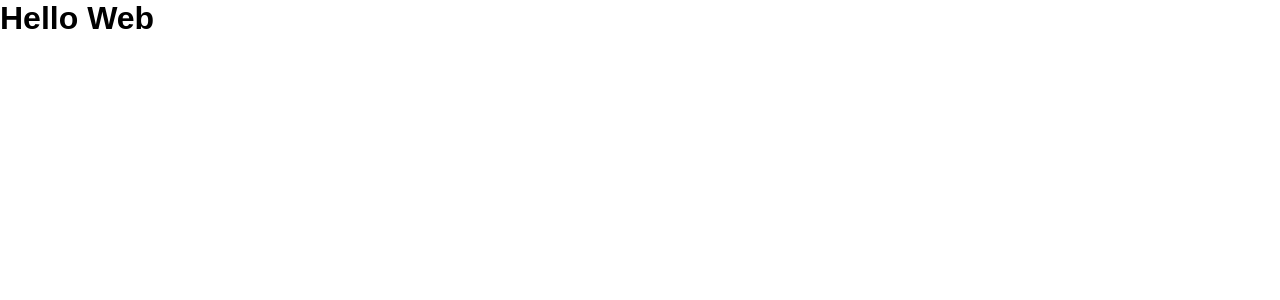
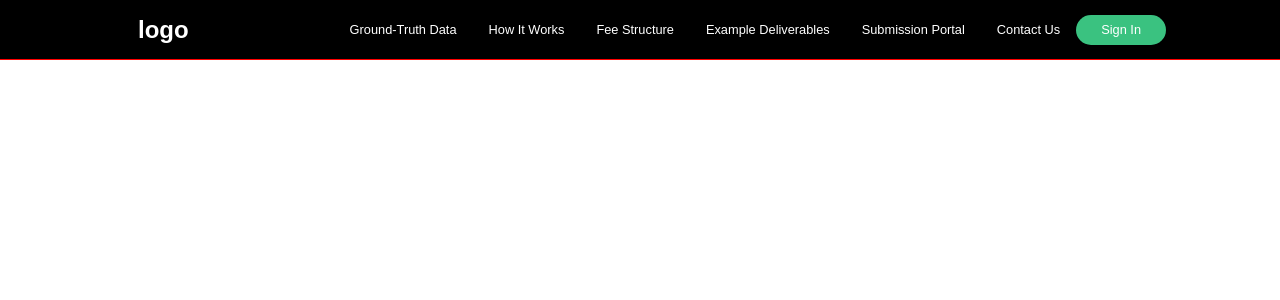
Before and after one commit to sheraz-khan-5/clone, a React (Create React App) app: page / in a window 1280 px wide. Shown: the top 300 px of the page. Built offline with nearby package versions, Linux system fonts and the light colour scheme; the HTML template or start-up script is replaced by a standard one.

Commit message:
Commit#2

```diff
--- a/package.json
+++ b/package.json
@@ -8,7 +8,12 @@
     "@testing-library/user-event": "^12.8.3",
     "react": "^17.0.1",
     "react-dom": "^17.0.1",
+    "react-icons": "^4.2.0",
+    "react-router-dom": "^5.2.0",
     "react-scripts": "4.0.3",
+    "react-scroll": "^1.8.2",
+    "styled-component": "^2.8.0",
+    "styled-components": "^5.2.1",
     "web-vitals": "^1.1.1"
   },
   "scripts": {
--- a/src/App.js
+++ b/src/App.js
@@ -1,10 +1,12 @@
 import React from 'react'
 import './App.css'
+import Navbar from './components/navbar'
+import {BrowserRouter as Router} from 'react-router-dom'
 function App() {
     return (
-        <div>
-            <h1>Hello Web</h1>
-        </div>
+        <Router>
+            <Navbar />
+        </Router>
     )
 }
 
--- /dev/null
+++ b/src/components/navbar/NavbarElements.js
@@ -0,0 +1,106 @@
+import styled from 'styled-components'
+import {Link as LinkR} from 'react-router-dom'
+import {Link as LinkS} from 'react-scroll'
+
+export const Nav =styled.nav`
+background-color:black;
+height:60px;
+/* margin-top:-80px; */
+display:flex;
+justify-content:center;
+align-items:center;
+font-size:0.8rem;
+position:sticky;
+top:0;
+/* opacity:0.1; */
+border-bottom:solid red 0.8px;
+
+@media screen and (max-width:960px){
+transition:0.8s all ease;
+}
+`
+export const NavbarContainer=styled.div`
+display:flex;
+justify-content:space-between;
+align-items:center;
+height:60px;
+z-index:1;
+width:100%;
+padding:0 24px;
+max-width:1100px;
+`
+export const NavLogo=styled(LinkR)`
+color:#fff;
+display:flex;
+justify-self:flex-end;
+cursor: pointer;
+font-size:1.5rem;
+margin-left:24px;
+font-weight:bold;
+text-decoration:none;
+`
+export const MobileBar=styled.div`
+display:none;
+
+@media screen and (max-width:1124px){
+    display:block;
+    color:#fff;
+    position:absolute;
+    right:0;
+    top:0;
+    font-size:1.25rem;
+    cursor: pointer;
+    transform:translate(-100%,60%)
+}
+
+`
+export const NavMenu=styled.ul`
+display:flex;
+align-items:center;
+list-style:none;
+text-align:center;
+
+@media screen and (max-width:1124px){
+    display:none;
+
+}
+`
+export const NavItem = styled.li`
+height:60px;
+`
+
+export const NavLinkS = styled(LinkS)`
+color:#fff;
+display:flex;
+align-items:center;
+padding:0 1rem;
+text-decoration:none;
+height:100%;
+cursor:pointer;
+font-weight: 100;
+letter-spacing: 1;
+
+&.active{
+    color:#3ac280;
+}
+&:hover{
+ color:#3ac280 ;
+}
+`
+
+export const NavBtnLinkS =styled(LinkS)`
+
+background: #3ac280 0 0 no-repeat padding-box;
+color:#fff;
+    border-color: #3ac280;
+    border-radius: 20px;
+    height: 30px;
+    padding: 7px 25px;
+    letter-spacing: 0;
+    font-size: 0.8rem;
+    line-height: 16px;
+    white-space: nowrap;
+    min-width: 20px;
+    cursor:pointer;
+
+`
--- /dev/null
+++ b/src/components/navbar/index.js
@@ -0,0 +1,50 @@
+import React from 'react'
+import {FaBars} from 'react-icons/fa'
+import {Nav,
+        NavbarContainer,
+        NavLogo,MobileBar,
+        NavMenu,NavItem,
+        NavLinkS,
+        NavBtnLinkS
+        } from './NavbarElements'
+
+function Navbar() {
+    return (
+    <>
+    <Nav>
+        <NavbarContainer>
+            <NavLogo to='/'>
+                logo
+            </NavLogo>
+            <MobileBar>
+                <FaBars />
+            </MobileBar>
+              <NavMenu>
+                    <NavItem>
+                        <NavLinkS to='ground-truth-data'>Ground-Truth Data</NavLinkS>
+                    </NavItem>
+                    <NavItem>
+                        <NavLinkS to='how-it-works'>How It Works</NavLinkS>
+                    </NavItem>
+                    <NavItem>
+                        <NavLinkS to='fee-structure'>Fee Structure</NavLinkS>
+                    </NavItem>
+                    <NavItem>
+                        <NavLinkS to='example-deliverables'>Example Deliverables</NavLinkS>
+                    </NavItem>
+                    <NavItem>
+                        <NavLinkS to='submission-portal'>Submission Portal</NavLinkS>
+                    </NavItem>
+                    <NavItem>
+                        <NavLinkS to='contact-us'>Contact Us</NavLinkS>
+                    </NavItem>
+                    <NavBtnLinkS to='/signin'>Sign In </NavBtnLinkS>
+                </NavMenu>
+
+        </NavbarContainer>
+    </Nav>
+    </>
+    )
+}
+
+export default Navbar
```
Also changed, not shown: 1 other file (tests, documents, lock files or other folders).
